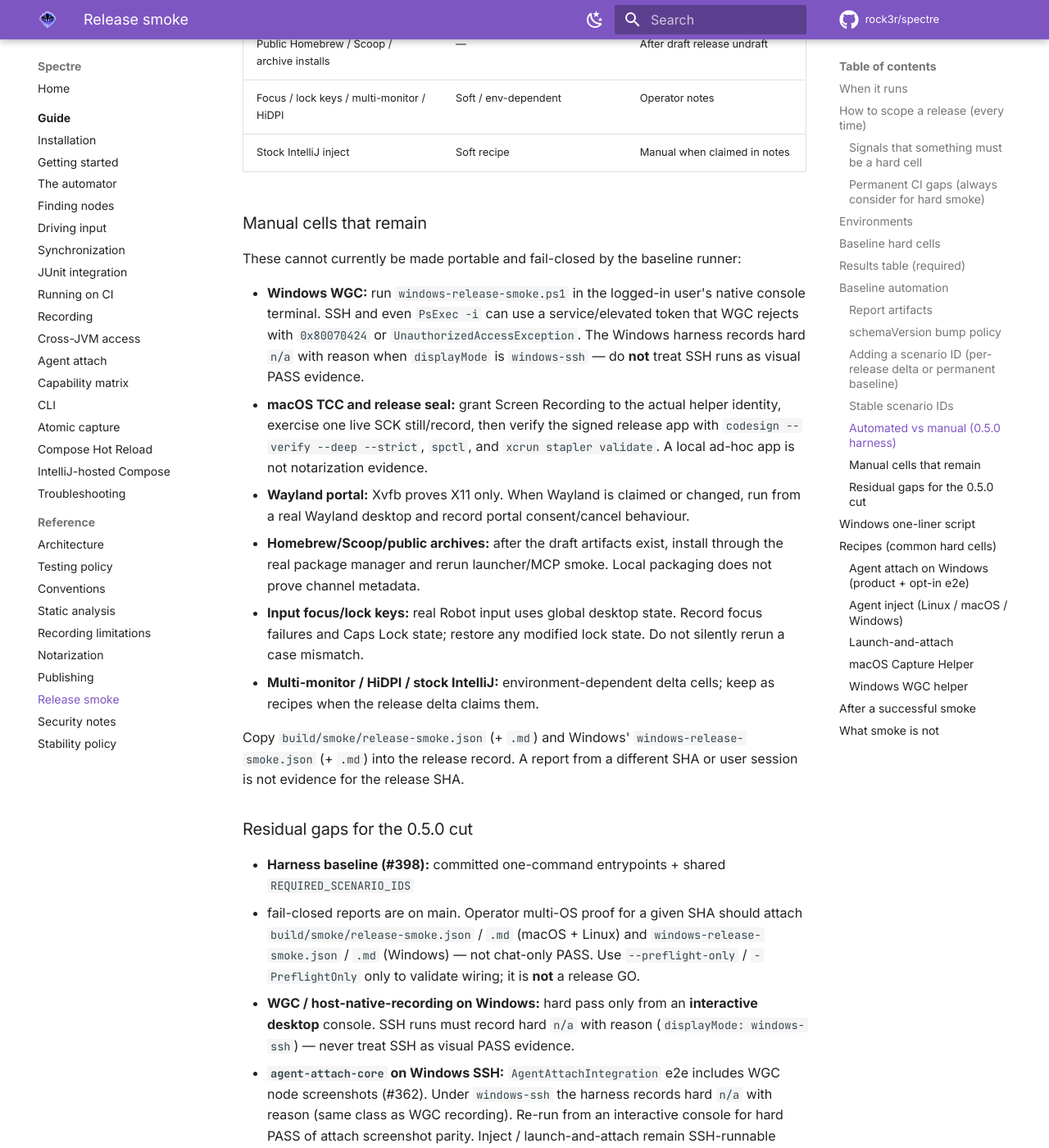
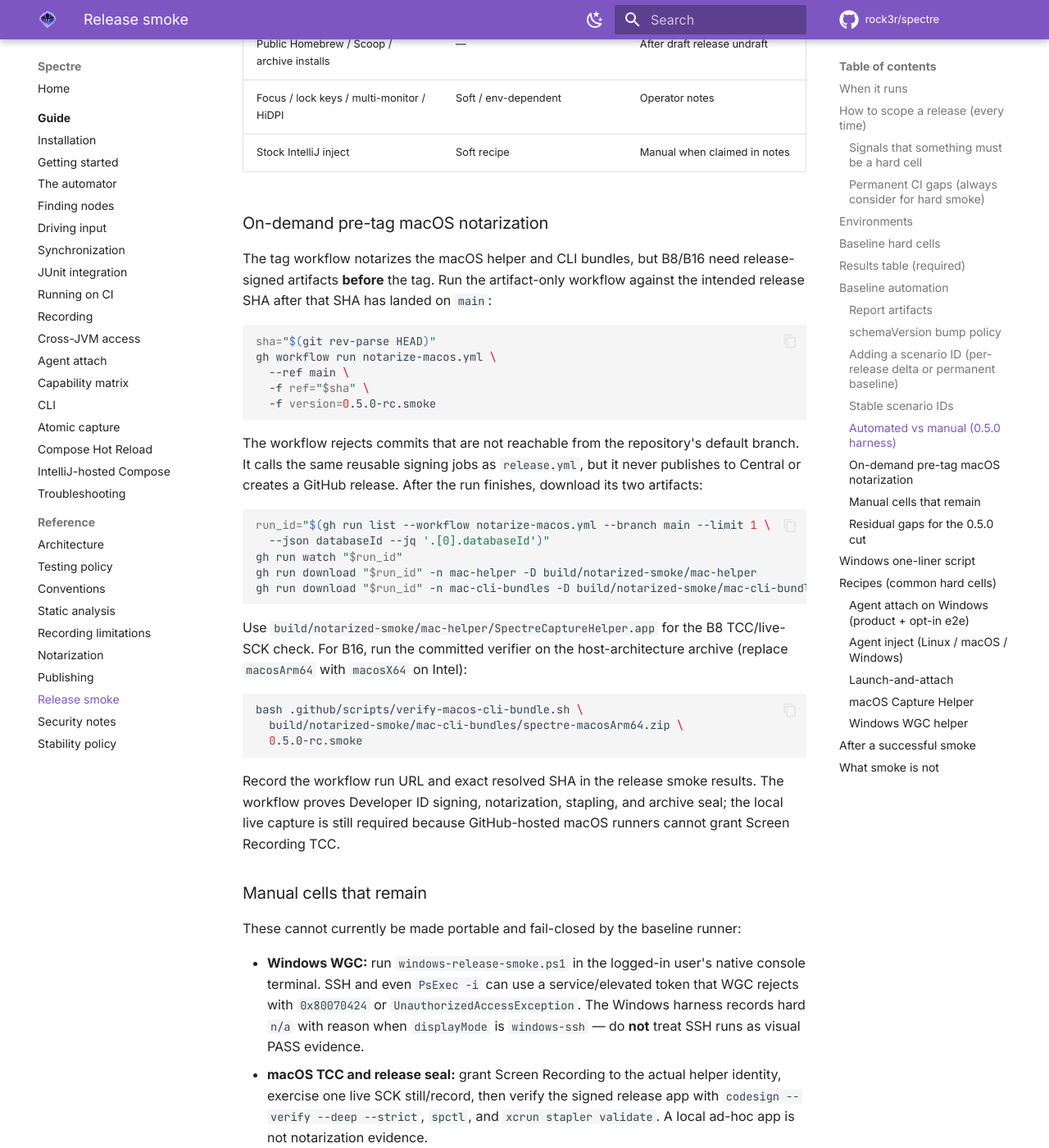
Before and after one commit to rock3r/spectre, an MkDocs documentation site: the page built from docs/RELEASE-SMOKE.md, in a window 1280 px wide and 1400 px high, scrolled down 10253 px. Shown: the whole window at 82% size. Built offline with MkDocs 1.6.1 and Material for MkDocs 9.7.7, drawn with Linux system fonts in a browser that asks for light colours; comment, search, counter and statistics services are not loaded.

Commit message:
ci: add on-demand macOS notarization

````diff
--- a/docs/RELEASE-SMOKE.md
+++ b/docs/RELEASE-SMOKE.md
@@ -299,6 +299,46 @@ coverage to the runner rather than leaving a one-release command only in chat.
 | Focus / lock keys / multi-monitor / HiDPI | Soft / env-dependent | Operator notes |
 | Stock IntelliJ inject | Soft recipe | Manual when claimed in notes |
 
+### On-demand pre-tag macOS notarization
+
+The tag workflow notarizes the macOS helper and CLI bundles, but B8/B16 need release-signed
+artifacts **before** the tag. Run the artifact-only workflow against the intended release SHA after
+that SHA has landed on `main`:
+
+```shell
+sha="$(git rev-parse HEAD)"
+gh workflow run notarize-macos.yml \
+  --ref main \
+  -f ref="$sha" \
+  -f version=0.5.0-rc.smoke
+```
+
+The workflow rejects commits that are not reachable from the repository's default branch. It calls
+the same reusable signing jobs as `release.yml`, but it never publishes to Central or creates a
+GitHub release. After the run finishes, download its two artifacts:
+
+```shell
+run_id="$(gh run list --workflow notarize-macos.yml --branch main --limit 1 \
+  --json databaseId --jq '.[0].databaseId')"
+gh run watch "$run_id"
+gh run download "$run_id" -n mac-helper -D build/notarized-smoke/mac-helper
+gh run download "$run_id" -n mac-cli-bundles -D build/notarized-smoke/mac-cli-bundles
+```
+
+Use `build/notarized-smoke/mac-helper/SpectreCaptureHelper.app` for the B8 TCC/live-SCK check. For
+B16, run the committed verifier on the host-architecture archive (replace `macosArm64` with
+`macosX64` on Intel):
+
+```shell
+bash .github/scripts/verify-macos-cli-bundle.sh \
+  build/notarized-smoke/mac-cli-bundles/spectre-macosArm64.zip \
+  0.5.0-rc.smoke
+```
+
+Record the workflow run URL and exact resolved SHA in the release smoke results. The workflow proves
+Developer ID signing, notarization, stapling, and archive seal; the local live capture is still
+required because GitHub-hosted macOS runners cannot grant Screen Recording TCC.
+
 ### Manual cells that remain
 
 These cannot currently be made portable and fail-closed by the baseline runner:
````
Also changed, not shown: docs/NOTARIZATION.md (+7 -0 lines), docs/PUBLISHING.md (+15 -0 lines), 9 other files.
